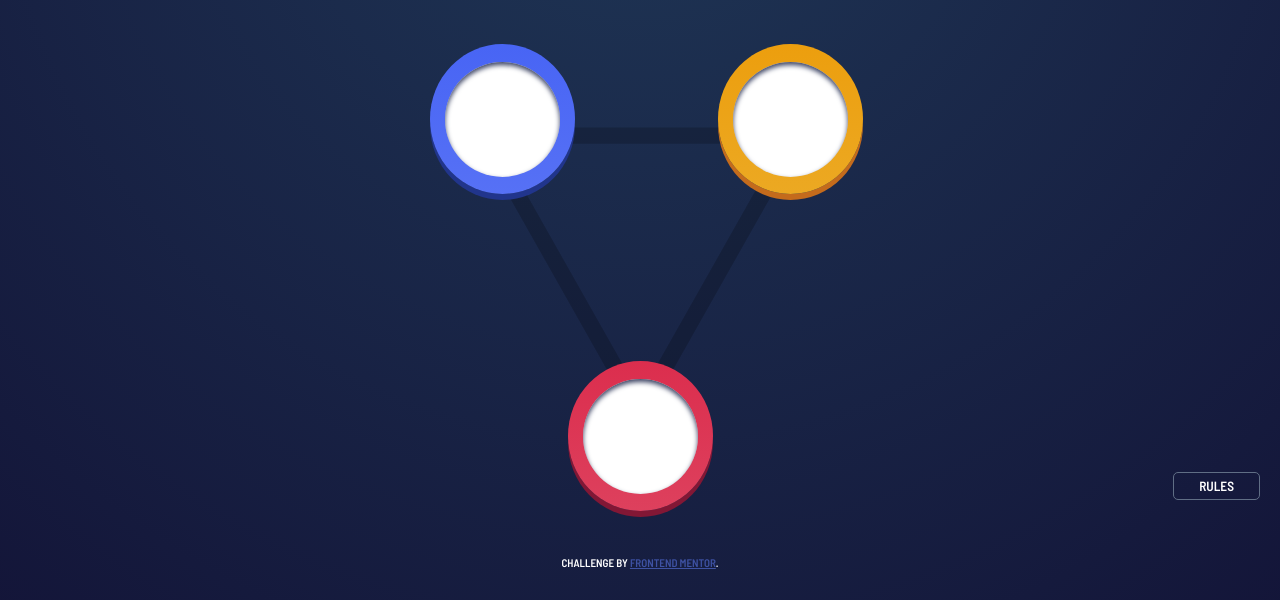
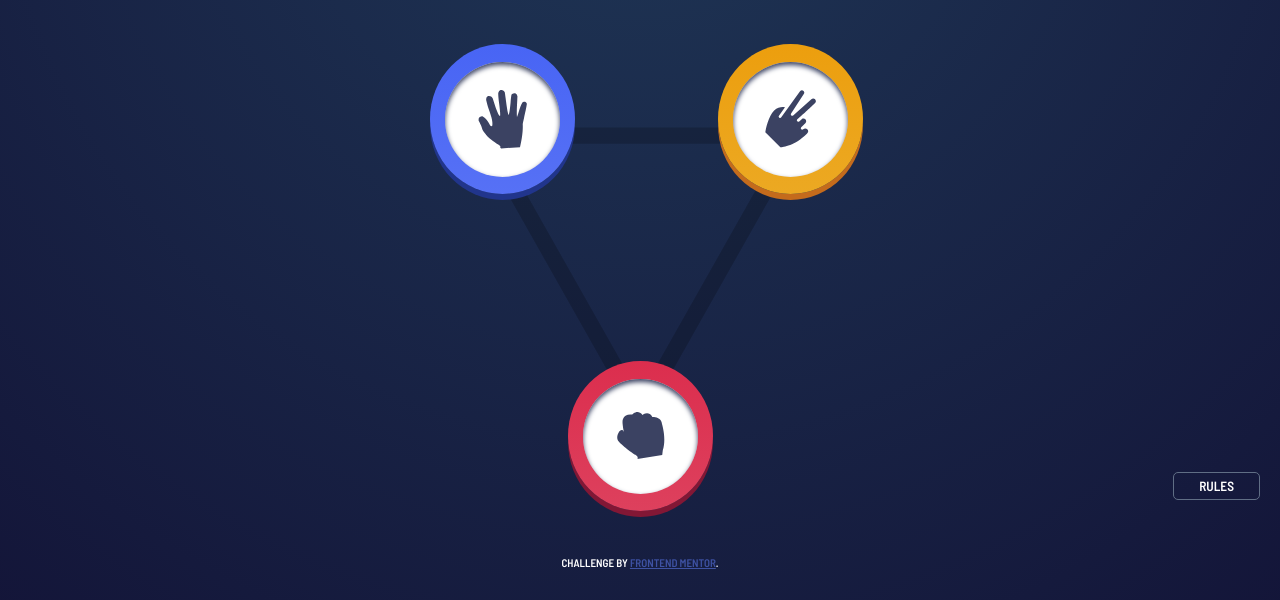
Before and after one commit to amt-christopher-angoe/Rock-paper-scissors, a plain HTML site: page index.html in a window 1280 px wide. Shown: the part 200-800 px from the top of the page. Drawn offline with Linux system fonts and the light colour scheme; the site is published under a folder, as on GitHub Pages, so addresses that start at the root find nothing.

Commit message:
corrected image links

```diff
--- a/index.html
+++ b/index.html
@@ -22,9 +22,9 @@
 
   <!-- User choice -->
   <section class="user-choice">
-    <div class="game-card scissors"><img src="/images/icon-scissors.svg" alt=""></div>
-    <div class="game-card paper"><img src="/images/icon-paper.svg" alt=""></div>
-    <div class="game-card rock"><img src="/images/icon-rock.svg" alt=""></div>
+    <div class="game-card scissors"><img src="./images/icon-scissors.svg" alt=""></div>
+    <div class="game-card paper"><img src="./images/icon-paper.svg" alt=""></div>
+    <div class="game-card rock"><img src="./images/icon-rock.svg" alt=""></div>
   </section>
 
   <!-- Game block -->
@@ -48,7 +48,7 @@
   <div class="modal-bg"></div>
   <div class="modal">
     <span class="close">
-      <img src="/images/icon-close.svg" alt="">
+      <img src="./images/icon-close.svg" alt="">
     </span>
     <div class="title">Rules</div>
     <div class="content">
```
